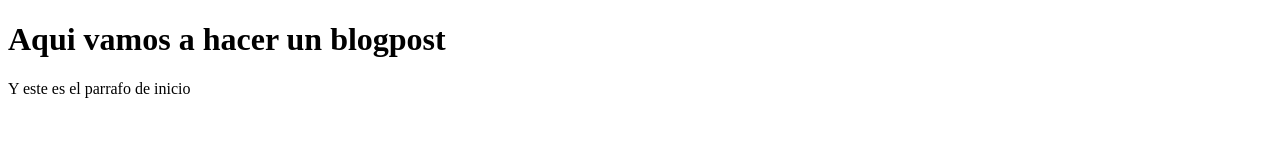
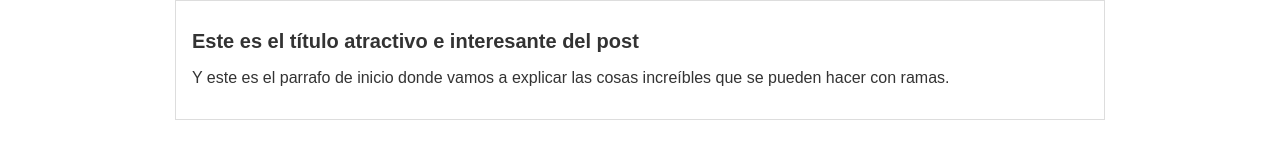
Before and after one commit to RobertoVizcarra13/hyperblog, a plain HTML site: page index.html in a window 1280 px wide. Drawn offline with Linux system fonts and the light colour scheme.

Commit message:
Commit al master del blogppost en su versión más reciente

```diff
--- a/css/estilos.css
+++ b/css/estilos.css
@@ -0,0 +1,20 @@
+body{
+    color: #333;
+    text-align: left;
+    font-family: Arial, Helvetica, sans-serif;
+    font-size: 16px;
+    margin: 0;
+    padding: 0;
+}
+
+#container{
+    width: 70%;
+    padding: 1em;
+    text-align: left;
+    border: 1px solid #DDD;
+    margin: 0 auto;
+}
+
+#container h1{
+    font-size: 20px;
+}
--- a/index.html
+++ b/index.html
@@ -1,5 +1,5 @@
 <!DOCTYPE html>
-<html lang="en">
+<html lang="es">
 <head>
     <meta charset="UTF-8">
     <meta http-equiv="X-UA-Compatible" content="IE=edge">
@@ -8,9 +8,14 @@
     <title>El título del post</title>
 </head>
 <body>
-    <h1>Aqui vamos a hacer un blogpost</h1>
-    <p>
-        Y este es el parrafo de inicio
-    </p>
+    <div id="container">
+        <div id="post">
+            <h1>Este es el título atractivo e interesante del post</h1>
+            <p>
+                Y este es el parrafo de inicio donde vamos a explicar
+                las cosas increíbles que se pueden hacer con ramas.
+            </p>
+        </div>
+    </div>
 </body>
 </html>
```
